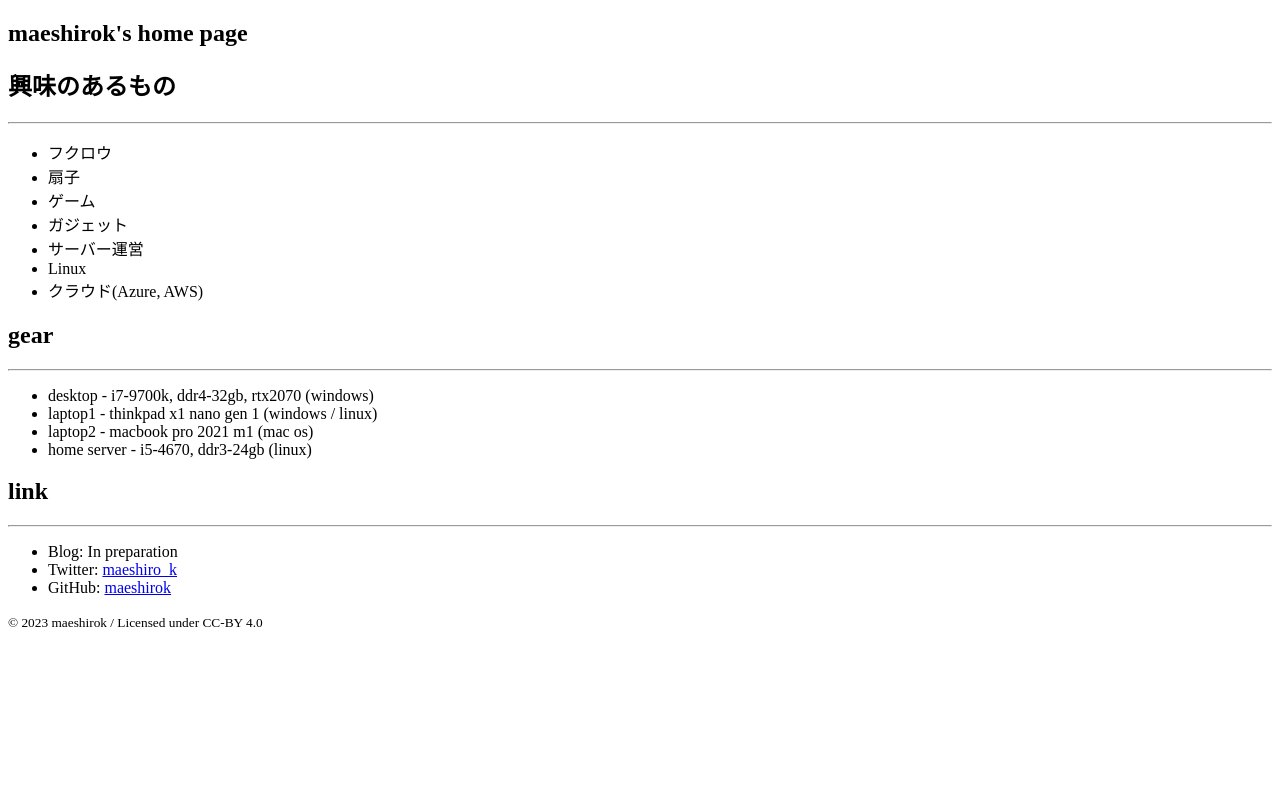
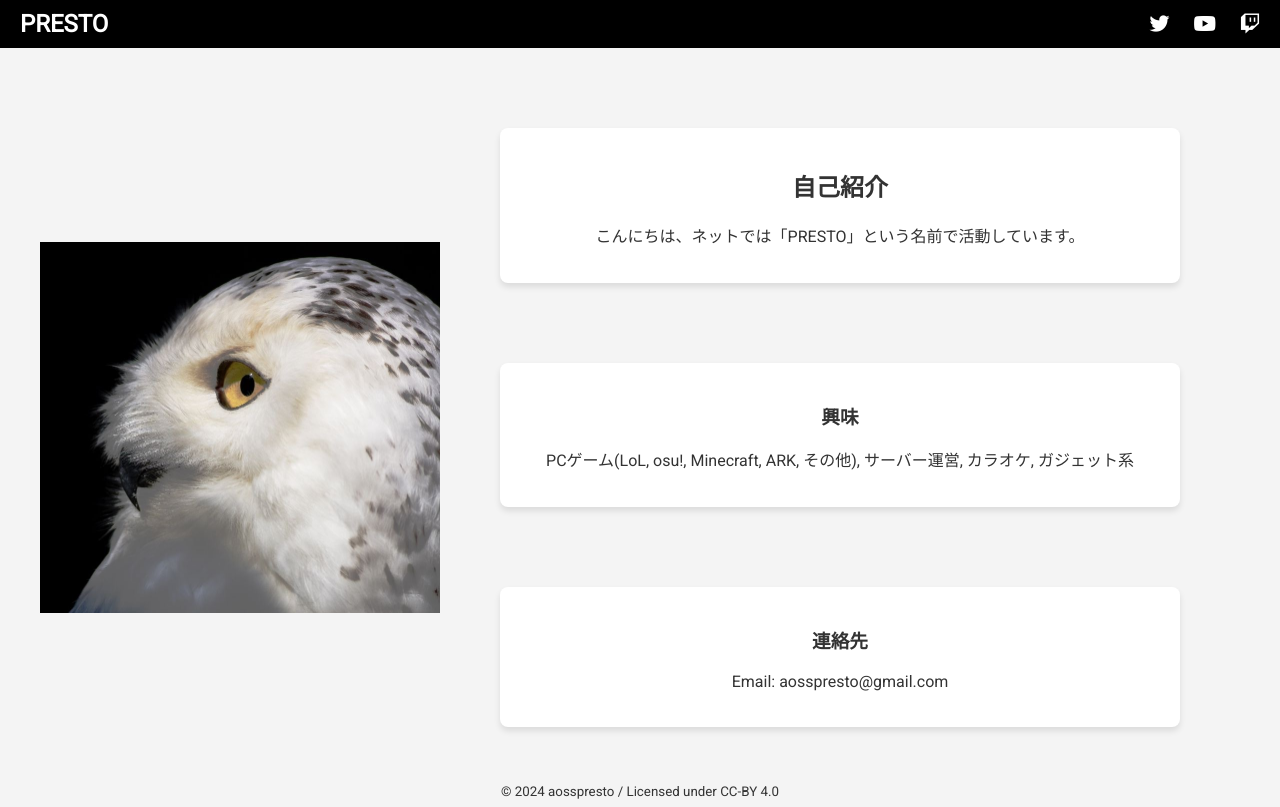
Before and after one commit to maeshirok/my-website, a plain HTML site: page index.html in a window 1280 px wide. Drawn offline with Linux system fonts and the light colour scheme.

Commit message:
update: homepage has been redesigned

```diff
--- /dev/null
+++ b/css/style.css
@@ -0,0 +1,120 @@
+body, html {
+    margin: 0;
+    padding: 0;
+    height: 100%;
+    font-family: 'Roboto', sans-serif;
+    color: #333;
+    background-color: #f4f4f4;
+}
+
+.header-container {
+    background-color: black;
+    color: white;
+    padding: 10px 20px;
+    display: flex;
+    justify-content: space-between;
+    align-items: center;
+}
+
+header div a {
+    color: white;
+    margin-left: 20px;
+    font-size: 20px;
+}
+
+header div a:hover {
+    color: #bdc3c7;
+}
+
+header h1 {
+    margin: 0;
+    font-size: 24px;
+}
+
+nav ul {
+    list-style: none;
+    padding: 0;
+}
+
+nav ul li {
+    display: inline;
+    margin-left: 20px;
+}
+
+nav ul li a {
+    color: white;
+    text-decoration: none;
+    transition: color 0.3s ease-in-out;
+}
+
+nav ul li a:hover {
+    color: #bdc3c7;
+}
+
+.container {
+    display: flex;
+    justify-content: space-between;
+    align-items: center;
+    padding: 40px;
+}
+
+.left-side {
+    flex: 1;
+    display: flex;
+    justify-content: center;
+    align-items: center;
+}
+
+.left-side img {
+    max-width: 100%;
+    height: auto;
+}
+
+.right-side {
+    flex: 2;
+    display: flex;
+    flex-direction: column;
+    align-items: center;
+    text-align: center;
+}
+
+section {
+    width: 80%;
+    margin: 40px auto;
+    padding: 20px;
+    box-shadow: 0 4px 6px rgba(0,0,0,0.1);
+    background-color: white;
+    border-radius: 8px;
+    transition: transform 0.3s ease-in-out;
+}
+
+section:hover {
+    transform: translateY(-10px);
+}
+
+footer {
+    text-align: center;
+    width: 100%;
+    position: fixed;
+    bottom: 0;
+}
+
+@media (max-width: 768px) {
+    .header-container {
+        flex-direction: column;
+        text-align: center;
+    }
+
+    nav ul li {
+        margin-top: 10px;
+        margin-left: 0;
+    }
+
+    .container {
+        flex-direction: column;
+    }
+
+    .left-side, .right-side {
+        width: 100%;
+    }
+}
--- a/index.html
+++ b/index.html
@@ -1,56 +1,46 @@
 <!DOCTYPE html>
 <html lang="ja">
-<head>
+  <head>
     <meta charset="UTF-8">
-    <meta http-equiv="X-UA-Compatible" content="IE=edge">
-    <meta name="viewport" content="width=device-width, initial-scale=1.0">
-    <meta name="description" content="my profile">
-    <title>maeshirok</title>
-    <link rel="stylesheet" href="style.css">
+    <title>PRESTO</title>
+    <link href="https://fonts.googleapis.com/css2?family=Noto+Sans+JP:wght@400;700&family=Roboto:wght@300;400&display=swap" rel="stylesheet">
+    <link rel="stylesheet" href="css/style.css">
+    <link rel="stylesheet" href="https://cdnjs.cloudflare.com/ajax/libs/font-awesome/5.15.1/css/all.min.css">
 </head>
+<body>
+  <header>
+    <div class="header-container">
+        <h1>PRESTO</h1>
+        <div>
+            <a href="https://twitter.com/aoss_presto" target="_blank"><i class="fab fa-twitter"></i></a>
+            <a href="https://www.youtube.com/@aosspresto" target="_blank"><i class="fab fa-youtube"></i></a>
+            <a href="https://www.twitch.tv/aosspresto" target="_blank"><i class="fab fa-twitch"></i></a>
+        </div>
+    </div>
+</header>
 
-<body>
-    <main>
-      <section>
-        <h1>maeshirok's home page</h1>
+<div class="container">
+  <div class="left-side">
+      <img src="img/icon.JPG" alt="PRESTO's icon">
+  </div>
+  <div class="right-side">
+      <section id="about">
+          <h2>自己紹介</h2>
+          <p>こんにちは、ネットでは「PRESTO」という名前で活動しています。</p>
       </section>
+      <section id="portfolio">
+          <h3>興味</h3>
+          <p>PCゲーム(LoL, osu!, Minecraft, ARK, その他), サーバー運営, カラオケ, ガジェット系</p>
+      </section>
+      <section id="contact">
+          <h3>連絡先</h3>
+          <p>Email: aosspresto@gmail.com</p>
+      </section>
+  </div>
+</div>
 
-      <section>
-        <h2>興味のあるもの</h2><hr>
-        <ul>
-          <li>フクロウ</li>
-          <li>扇子</li>
-          <li>ゲーム</li>
-          <li>ガジェット</li>
-          <li>サーバー運営</li>
-          <li>Linux</li>
-          <li>クラウド(Azure, AWS)</li>
-        </ul>
-      </section>
-
-      <section>
-        <h2>gear</h2>
-        <hr>
-        <ul>
-          <li>desktop - i7-9700k, ddr4-32gb, rtx2070 (windows)</li>
-          <li>laptop1 - thinkpad x1 nano gen 1 (windows / linux)</li>
-          <li>laptop2 - macbook pro 2021 m1 (mac os)</li>
-          <li>home server - i5-4670, ddr3-24gb (linux)</li>
-        </ul>
-      </section>
-
-      <section>
-        <h2>link</h2>
-        <hr>
-        <ul>
-          <li>Blog: <a href="#"></a>In preparation</li>
-          <li>Twitter: <a href="https://twitter.com/maeshiro_k">maeshiro_k</a></li>
-          <li>GitHub: <a href="https://github.com/maeshirok">maeshirok</a></li>
-        </ul>
-      </section>
-    </main>
     <footer>
-      <small>&copy; 2023 maeshirok / Licensed under CC-BY 4.0</small>
+      <small>&copy; 2024 aosspresto / Licensed under CC-BY 4.0</small>
     </footer>
-  </body>
+</body>
 </html>
```
Also changed, not shown: img/icon.JPG (added), 1 other file.
